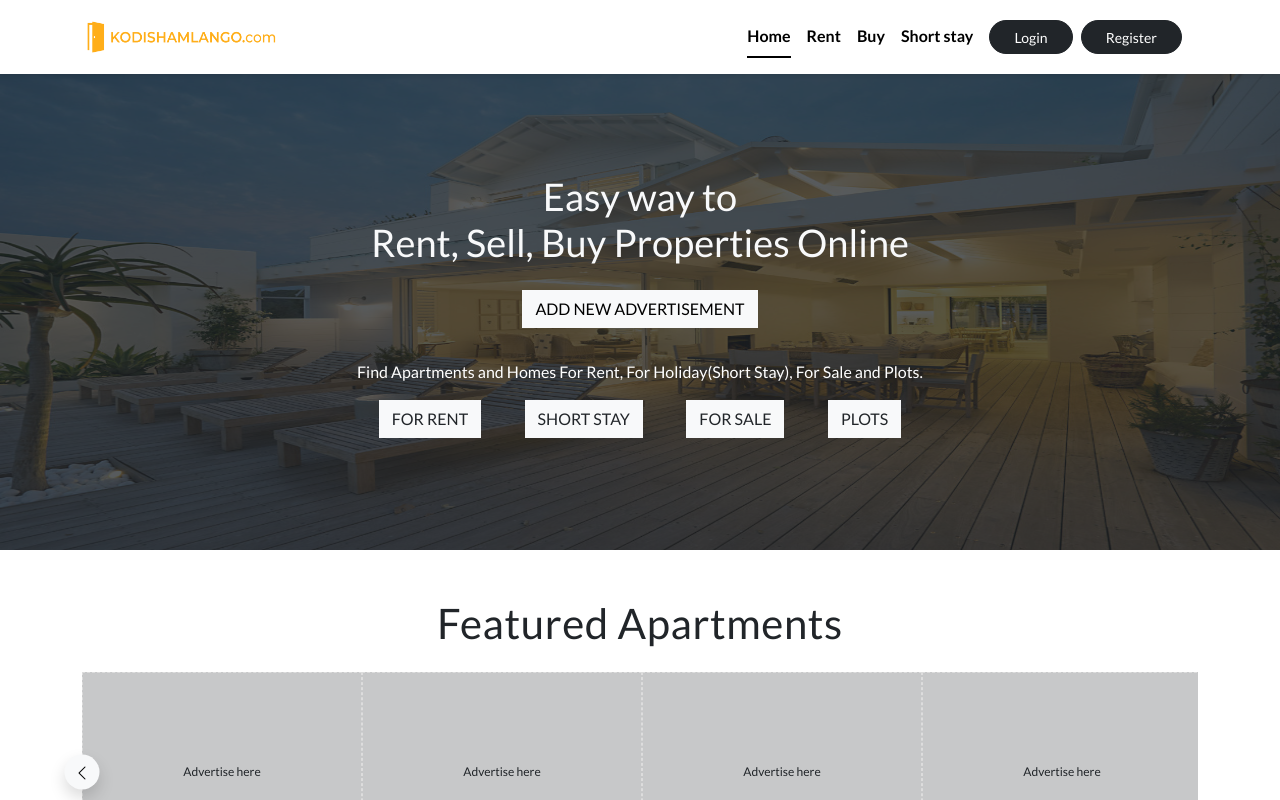
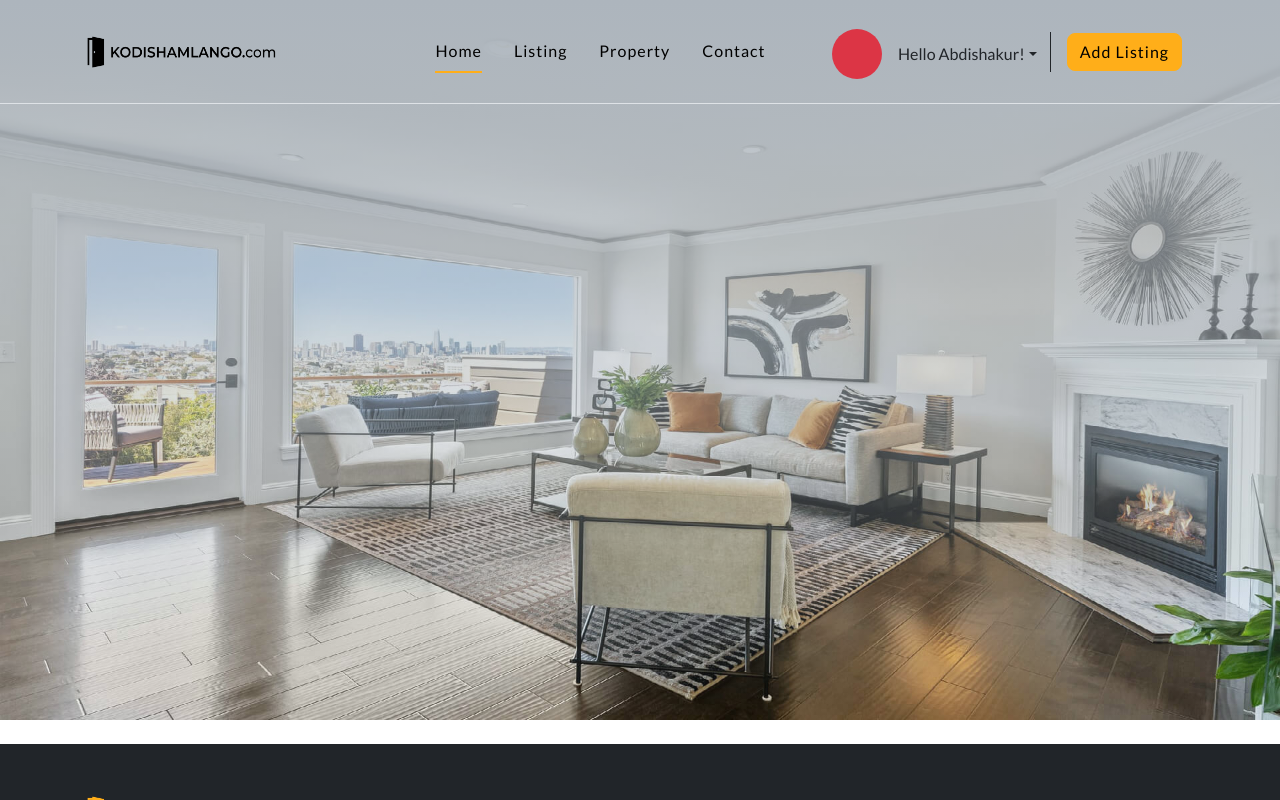
Before and after one commit to WaryaWaxbaro/kodishamlangocom, a Next.js app: page / in a window 1280 px wide. Shown: the top 800 px of the page. Built offline with nearby package versions, Linux system fonts and the light colour scheme.

Commit message:
update  navbar

```diff
--- a/layout/Navbar.js
+++ b/layout/Navbar.js
@@ -1,87 +1,60 @@
+import { useState, useRef, useEffect } from "react";
 import Link from "next/link";
 import { Router, useRouter } from "next/router";
 import Logo from "../components/Logo";
+import Image from "next/image";
+import NavbarLinks from "./NavbarLinks";
 
-export default function Navbar({ navbarBg }) {
+export default function Navbar(props) {
+  const [stickyNav, setStickyNav] = useState(false);
+  const navRef = useRef(null);
+
+  useEffect(() => {
+    window.addEventListener("scroll", handleScroll);
+    // eslint-disable-next-line react-hooks/exhaustive-deps
+  }, []);
+  const handleScroll = () => {
+    let elementBounds = navRef.current;
+    if (elementBounds) {
+      let { bottom } = elementBounds.getBoundingClientRect();
+      console.log("bottom ", bottom);
+      if (bottom < -50) {
+        setStickyNav(true);
+      } else {
+        setStickyNav(false);
+      }
+    }
+  };
   const { pathname } = useRouter();
   const commonStyles = {
     nav: "navbar navbar-light navbar-expand-lg fixed-top flex-nowrap z-to-150 shadow-sm transition-2s",
     menu: "navbar-toggler border-2 outline-none no-shadow-btn p-1",
   };
   return (
-    <nav
-      className={
-        navbarBg
-          ? `${commonStyles.nav} bg-primary`
-          : `${commonStyles.nav} bg-white`
-      }
-    >
-      <div className="container-lg">
-        <Logo
-          imgUrl={
-            navbarBg
-              ? "/images/logo_light_door.png"
-              : "/images/logo_orange_door.png"
-          }
-        />
-        <button
-          className={
-            navbarBg
-              ? `${commonStyles.menu} border-dark`
-              : `${commonStyles.menu} border-primary`
-          }
-          type="button"
-          data-bs-toggle="offcanvas"
-          data-bs-target="#offcanvasNavbar"
-          aria-controls="offcanvasNavbar"
-        >
-          <i className="bi bi-list text-dark fs-28"></i>
-        </button>
-        <div
-          className="offcanvas offcanvas-start drawer"
-          tabIndex="-1"
-          id="offcanvasNavbar"
-          aria-labelledby="offcanvasNavbarLabel"
-        >
-          <div className="offcanvas-header bg-primary p-2">
-            <Logo imgUrl="/images/logo_dark_door.png" />
-            <button
-              type="button"
-              className="btn-close text-reset"
-              data-bs-dismiss="offcanvas"
-              aria-label="Close"
-            ></button>
-          </div>
-          <div className="offcanvas-body">
-            <ul className="navbar-nav justify-content-end flex-grow-1 pe-3">
-              {navbarLinks.map((link) => (
-                <li key={link.name} className="nav-item p-lg-2">
-                  <span
-                    className={
-                      link.url === pathname
-                        ? "main-nav-links active"
-                        : "main-nav-links"
-                    }
-                  >
-                    <Link href={link.url}>{link.name}</Link>
-                  </span>
-                </li>
-              ))}
-              <li className="nav-item d-flex align-items-center px-lg-2">
-                <button className="btn btn-dark rounded-pill no-shadow-btn fs-14 h-34 w-lg-100 px-lg-4 my-3 my-lg-0">
-                  Login
-                </button>
-              </li>
-              <li className="nav-item d-flex align-items-center">
-                <button className="btn btn-dark rounded-pill no-shadow-btn fs-14 h-34 w-lg-100 px-lg-4">
-                  Register
-                </button>
-              </li>
-            </ul>
-          </div>
+    <>
+      <nav
+        ref={navRef}
+        className="navbar navbar-expand-lg h-104 w-100 border-bottom border-gray-300"
+      >
+        <NavbarLinks />
+      </nav>
+      <nav
+        className="navbar navbar-expand-lg h-104 w-100 bg-light position-fixed start-0"
+        style={{
+          top: stickyNav ? "0" : "-105px",
+          left: stickyNav ? "0" : "-2px",
+          transition: stickyNav ? "top .4s ease-out" : "none",
+        }}
+      >
+        <NavbarLinks />
+      </nav>
+      <div className="position-fixed start-0 top-0 w-100 h-90-vh z-1">
+        <div className="position-relative w-100 h-100 cover-img-bottom">
+          <Image src="/bg-img.jpeg" layout="fill" alt="Kodishamlango.com" />
+          <div className="position-absolute start-0 top-0 w-100 h-100 hero-bg"></div>
         </div>
       </div>
-    </nav>
+    </>
   );
 }
 
--- /dev/null
+++ b/layout/NavbarLinks.js
@@ -0,0 +1,148 @@
+import Logo from "../components/Logo";
+import { useRouter } from "next/router";
+import Link from "next/link";
+
+export default function NavbarLinks() {
+  const { pathname } = useRouter();
+  return (
+    <div className="container-xl h-100">
+      <Logo imgUrl="/images/logo_dark_door.png" />
+      <button
+        className="navbar-toggler border-2 outline-none no-shadow-btn p-1"
+        type="button"
+        data-bs-toggle="offcanvas"
+        data-bs-target="#offcanvasNavbar"
+        aria-controls="offcanvasNavbar"
+      >
+        <i className="bi bi-list text-dark fs-28"></i>
+      </button>
+      <div
+        className="offcanvas offcanvas-start drawer"
+        tabIndex="-1"
+        id="offcanvasNavbar"
+        aria-labelledby="offcanvasNavbarLabel"
+      >
+        <div className="offcanvas-header bg-primary p-2 h-104">
+          <Logo imgUrl="/images/logo_dark_door.png" />
+          <button
+            type="button"
+            className="btn-close text-reset"
+            data-bs-dismiss="offcanvas"
+            aria-label="Close"
+          ></button>
+        </div>
+        <div className="offcanvas-body">
+          <div className="h-100 nav-section-width d-flex flex-column flex-lg-row align-items-center justify-content-end justify-content-xl-between ms-xl-auto">
+            <ul className="navbar-nav">
+              <li className="nav-item ls-1 p-lg-3">
+                <span
+                  className={
+                    pathname === "/"
+                      ? "main-nav-links active"
+                      : "main-nav-links"
+                  }
+                >
+                  <Link href="/">Home</Link>
+                </span>
+              </li>
+              <li className="nav-item ls-1 p-lg-3">
+                <span
+                  className={
+                    pathname === "/listing"
+                      ? "main-nav-links active"
+                      : "main-nav-links"
+                  }
+                >
+                  <Link href="/listing">Listing</Link>
+                </span>
+              </li>
+              <li className="nav-item ls-1 p-lg-3">
+                <span
+                  className={
+                    pathname === "/property"
+                      ? "main-nav-links active"
+                      : "main-nav-links"
+                  }
+                >
+                  <Link href="/property">Property</Link>
+                </span>
+              </li>
+              <li className="nav-item ls-1 p-lg-3">
+                <span
+                  className={
+                    pathname === "/contact"
+                      ? "main-nav-links active"
+                      : "main-nav-links"
+                  }
+                >
+                  <Link href="/contact">Contact</Link>
+                </span>
+              </li>
+            </ul>
+            <ul className="navbar-nav align-items-center justify-content-end">
+              <li className="nav-item dropdown">
+                <button
+                  className="btn btn-transparent nav-dropdown-toggle dropdown-toggle text-nowrap rounded-0 no-shadow-btn"
+                  type="button"
+                  id="dropdownMenuButton1"
+                  data-bs-toggle="dropdown"
+                  aria-expanded="false"
+                >
+                  <span
+                    className="d-inline-block"
+                    style={{ marginTop: "10px" }}
+                  >
+                    <span className="d-flex align-items-center">
+                      <span className="d-block square-50 bg-danger rounded-circle me-3"></span>
+                      <span className="d-block">Hello Abdishakur!</span>
+                    </span>
+                  </span>
+                </button>
+                <ul
+                  className="dropdown-menu dropdown-menu-dark dropdown-menu-end"
+                  aria-labelledby="navbarDarkDropdownMenuLink"
+                >
+                  <li>
+                    <a className="dropdown-item" href="#">
+                      Dashboard
+                    </a>
+                  </li>
+                  <li>
+                    <a className="dropdown-item" href="#">
+                      Add property
+                    </a>
+                  </li>
+                  <li>
+                    <a className="dropdown-item" href="#">
+                      Edit profile
+                    </a>
+                  </li>
+                  <li>
+                    <a className="dropdown-item" href="#">
+                      Payments
+                    </a>
+                  </li>
+                  <li>
+                    <a className="dropdown-item" href="#">
+                      Log Out
+                    </a>
+                  </li>
+                </ul>
+              </li>
+              <li className="nav-item">
+                <div className="d-flex" style={{ height: "40px" }}>
+                  <div className="vr" style={{ opacity: "1" }}></div>
+                </div>
+              </li>
+              <li className="nav-item ls-1 p-lg-3">
+                <span className="btn btn-primary rounded-8 dark-links text-nowrap">
+                  <Link href="/contact">Add Listing</Link>
+                </span>
+              </li>
+            </ul>
+          </div>
+        </div>
+      </div>
+    </div>
+  );
+}
--- a/pages/index.js
+++ b/pages/index.js
@@ -7,15 +7,5 @@ import Pricing from "../components/Pricing";
 import SearchAgentInfo from "../components/SearchAgentInfo";
 
 export default function Home() {
-  return (
-    <>
-      <Hero />
-      <FeaturedApartments />
-      <ApartmentActions />
-      <SearchAgentInfo />
-      <HowItWorks />
-      <Pricing />
-      <ContactInfo />
-    </>
-  );
+  return <></>;
 }
--- a/scss/_utility.scss
+++ b/scss/_utility.scss
@@ -19,8 +19,20 @@
   height: 60px;
 }
 
+.h-104 {
+  height: 104px;
+}
+
 .h-72 {
   height: 72px;
+}
+
+.h-80-vh {
+  height: 80vh;
+}
+
+.h-90-vh {
+  height: 90vh;
 }
 
 .h-100-vh {
@@ -332,6 +344,10 @@
   letter-spacing: 0.6px;
 }
 
+.ls-1 {
+  letter-spacing: 1px;
+}
+
 // Text center
 .text-center-sm {
   @media (max-width: 576px) {
@@ -381,6 +397,14 @@
 
 .bg-dark-trans-3 {
   background-color: rgba(0, 0, 0, 0.35);
+}
+
+.hero-bg {
+  background: linear-gradient(
+    180deg,
+    rgba(173, 181, 189, 1) 0%,
+    transparent 100%
+  );
 }
 
 // Blog card
--- a/scss/_variables.scss
+++ b/scss/_variables.scss
@@ -94,6 +94,15 @@ $theme-colors: (
   "light": $light,
   "dark": $dark,
   "gray69": $gray-69,
+  "gray-100": $gray-100,
+  "gray-200": $gray-200,
+  "gray-300": $gray-300,
+  "gray-400": $gray-400,
+  "gray-500": $gray-500,
+  "gray-600": $gray-600,
+  "gray-700": $gray-700,
+  "gray-800": $gray-800,
+  "gray-900": $gray-900,
 ) !default;
 // scss-docs-end theme-colors-map
 
--- a/scss/main.scss
+++ b/scss/main.scss
@@ -53,7 +53,7 @@
 .main-nav-links {
   &.active {
     & a {
-      border-bottom: 2px solid #000;
+      border-bottom: 2px solid #ffae19;
 
       @media (max-width: 991.98px) {
         border-bottom: 2px solid #ffae19;
@@ -69,8 +69,6 @@
     transition: color 0.15s ease-in-out, background-color 0.15s ease-in-out,
       border-color 0.15s ease-in-out;
     border-bottom: 2px solid transparent;
-    font-weight: bolder;
-    font-size: 16px;
     padding-left: 0;
     padding-right: 0;
 
@@ -80,13 +78,24 @@
     }
 
     &:hover {
-      border-bottom-color: #000;
+      border-bottom-color: #ffae19;
 
       @media (max-width: 991.98px) {
         border-bottom-color: #ffae19;
       }
     }
   }
+}
+
+.nav-section-width {
+  width: 85%;
+  @media (max-width: 1199.98px) {
+    width: 100%;
+  }
+}
+
+.nav-dropdown-toggle.dropdown-toggle::after {
+  vertical-align: 1.4em;
 }
 
 .drawer {
@@ -303,3 +312,17 @@
     text-decoration: none;
   }
 }
+
+.dark-links {
+  & a {
+    color: #000;
+    text-decoration: none;
+  }
+}
+
+.light-links {
+  & a {
+    color: #fff;
+    text-decoration: none;
+  }
+}
```
Also changed, not shown: public/bg-img.jpeg (added).
